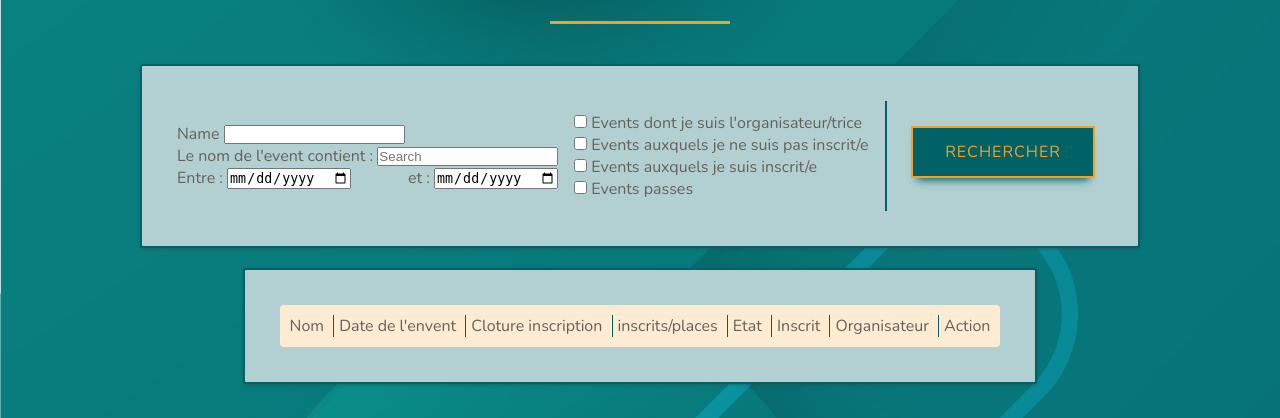
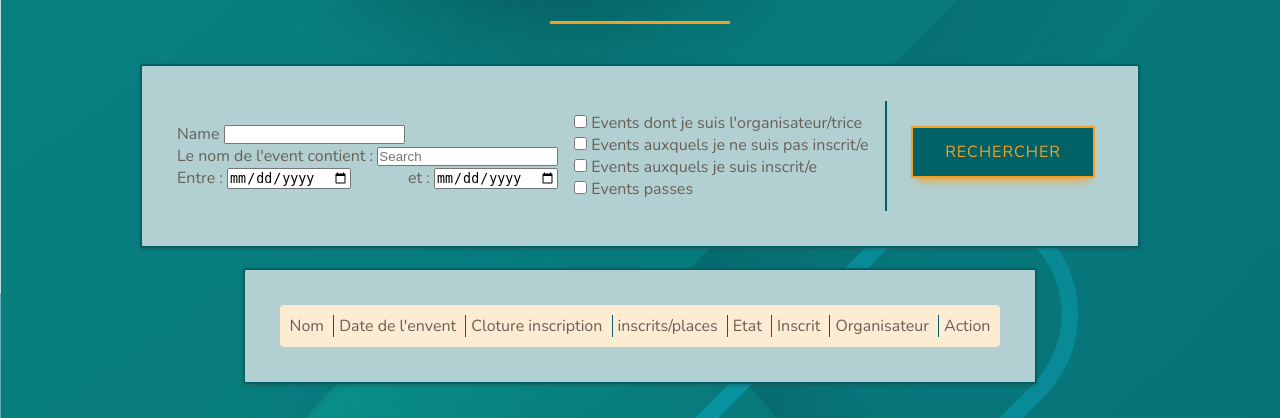
Before and after one commit to KanThor73/eni-events, a Symfony app: template templates/event/eventShowroom.html.twig in a window 1280 px wide, with the pointer over the restyled element. Shown: the part 253-671 px from the top of the page. Run offline with Twig, Linux system fonts and the light colour scheme; the template is opened without the code that fills it, so the values that code supplies are empty; form fields are guessed from the names that the template uses; some libraries are stand-ins or nearby versions.

Commit message:
modif mineur css/base

```diff
--- a/public/css/base.css
+++ b/public/css/base.css
@@ -61,7 +61,7 @@ ul{
 .btn-primary:hover,
 .btn-primary:focus {
     border-color: var(--secondary);
-    box-shadow: 0 0.5em 0.5em -0.4em var(--primary);
+    box-shadow: 0 0.5em 0.5em -0.4em var(--secondary);
     transform: translateY(-0.25em);
 }
 /*margin-padding*/
```
